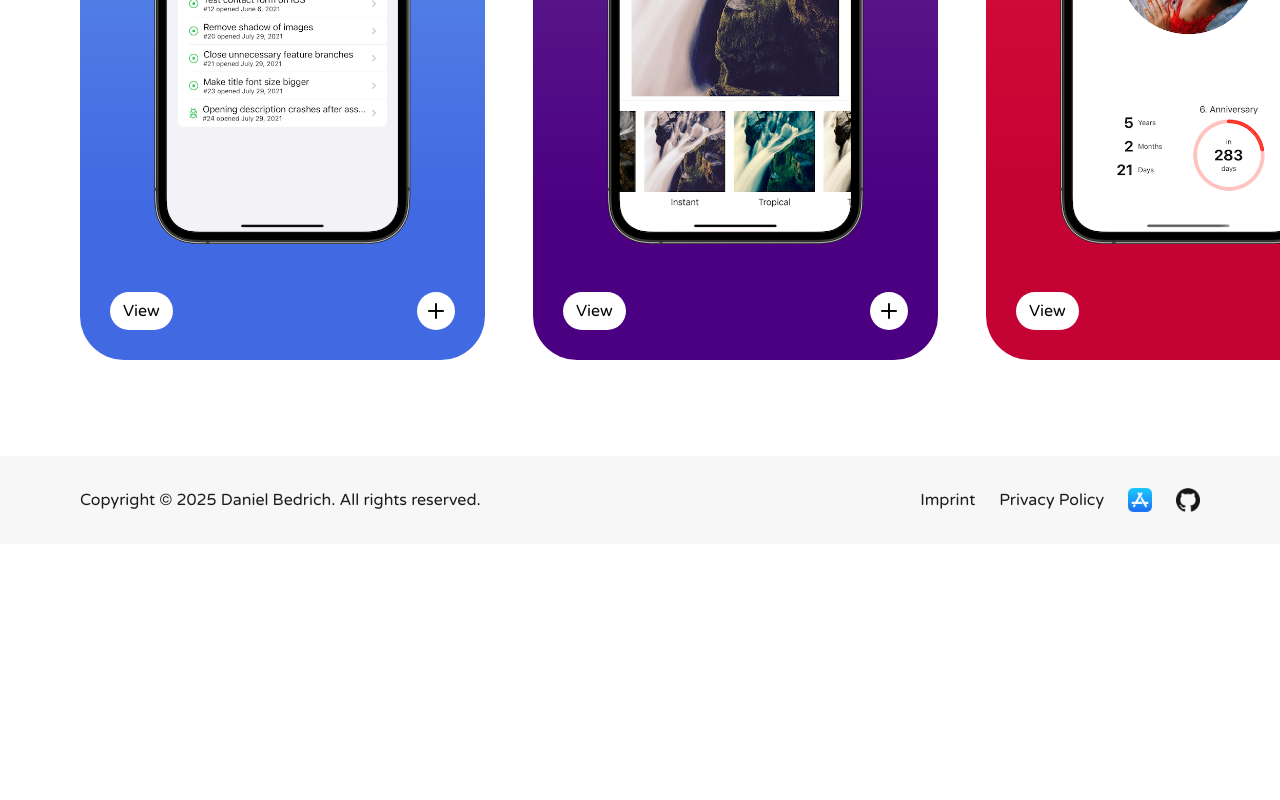
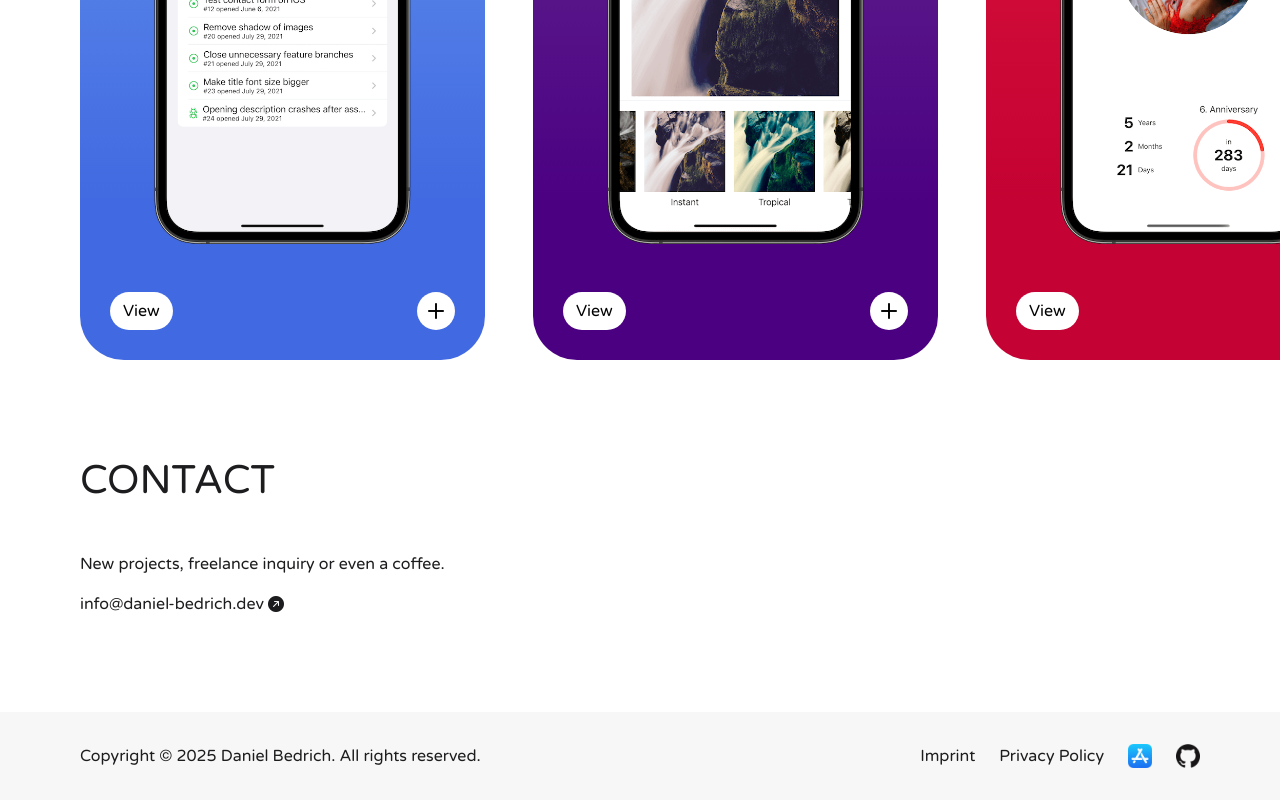
Before and after one commit to Hebrasco/hebrasco.github.io, a React (Create React App) app: page /#/ in a window 1280 px wide. Shown: the part 2228-3028 px from the top of the page. Before the commit the page ends 2772 px from the top, so only its background shows below. Built offline with nearby package versions, Linux system fonts and the light colour scheme.

Commit message:
✨ Add contact section

```diff
--- a/src/components/ui/Email/index.tsx
+++ b/src/components/ui/Email/index.tsx
@@ -2,5 +2,10 @@ import { CONFIG } from 'data'
 import React from 'react'
 
 export function Email() {
-  return <a href={`mailto:${CONFIG.profile.email}`}>{CONFIG.profile.email}</a>
+  return (
+    <span className="d-inline-flex align-items-center">
+      <a href={`mailto:${CONFIG.profile.email}`}>{CONFIG.profile.email}</a>
+      <i className="bi bi-arrow-up-right-circle-fill d-flex ms-1"></i>
+    </span>
+  )
 }
--- a/src/pages/Home/components/AboutMe/components/Actions.tsx
+++ b/src/pages/Home/components/AboutMe/components/Actions.tsx
@@ -6,7 +6,7 @@ import { Col, Row } from 'react-bootstrap'
 export function Actions(): JSX.Element {
   return (
     <Row>
-      <Col xs={12} className="d-flex align-items-center">
+      <Col xs={12} className="d-flex align-items-center gap-3">
         <ExternalLink
           to="/daniel_bedrich_resume.pdf"
           className="btn-dark"
@@ -15,7 +15,7 @@ export function Actions(): JSX.Element {
           Download Resume
         </ExternalLink>
         <span className="d-inline-flex align-items-center">
-          <ExternalLink to={`mailto:${CONFIG.profile.email}`} className="ms-3">
+          <ExternalLink to={`mailto:${CONFIG.profile.email}`}>
             Let's Talk
           </ExternalLink>
           <i className="bi bi-arrow-up-right-circle-fill d-flex ms-1"></i>
--- /dev/null
+++ b/src/pages/Home/components/Contact/index.tsx
@@ -0,0 +1,17 @@
+import { Email, Section } from 'components/ui'
+import { ROUTES } from 'data'
+import React from 'react'
+import { Col, Container } from 'react-bootstrap'
+
+export function Contact() {
+  return (
+    <Container>
+      <Section lg title="Contact" bottomPadding anchor={ROUTES.contact}>
+        <p>New projects, freelance inquiry or even a coffee.</p>
+        <Col>
+          <Email />
+        </Col>
+      </Section>
+    </Container>
+  )
+}
--- a/src/pages/Home/components/Projects/index.tsx
+++ b/src/pages/Home/components/Projects/index.tsx
@@ -9,13 +9,7 @@ import styles from './index.module.css'
 export function Projects(): JSX.Element {
   return (
     <Container fluid className="p-0 mt-5 navbar-spacer">
-      <Section
-        lg
-        title="Projects"
-        anchor={ROUTES.projects}
-        fluidContainer
-        bottomPadding
-      >
+      <Section lg title="Projects" anchor={ROUTES.projects} fluidContainer>
         <div className={styles['preview-scroll-container']}>
           <div className={styles['preview-container']}>
             <div className={styles['preview-container-card-set']}>
--- a/src/pages/Home/components/index.tsx
+++ b/src/pages/Home/components/index.tsx
@@ -1,3 +1,4 @@
 export { AboutMe } from './AboutMe'
 export { Landing } from './Landing'
 export { Projects } from './Projects'
+export { Contact } from './Contact'
--- a/src/pages/Home/index.tsx
+++ b/src/pages/Home/index.tsx
@@ -1,5 +1,5 @@
 import React from 'react'
-import { AboutMe, Landing, Projects } from './components'
+import { AboutMe, Contact, Landing, Projects } from './components'
 
 export function Home(): JSX.Element {
   return (
@@ -7,6 +7,7 @@ export function Home(): JSX.Element {
       <Landing />
       <AboutMe />
       <Projects />
+      <Contact />
     </>
   )
 }
```
